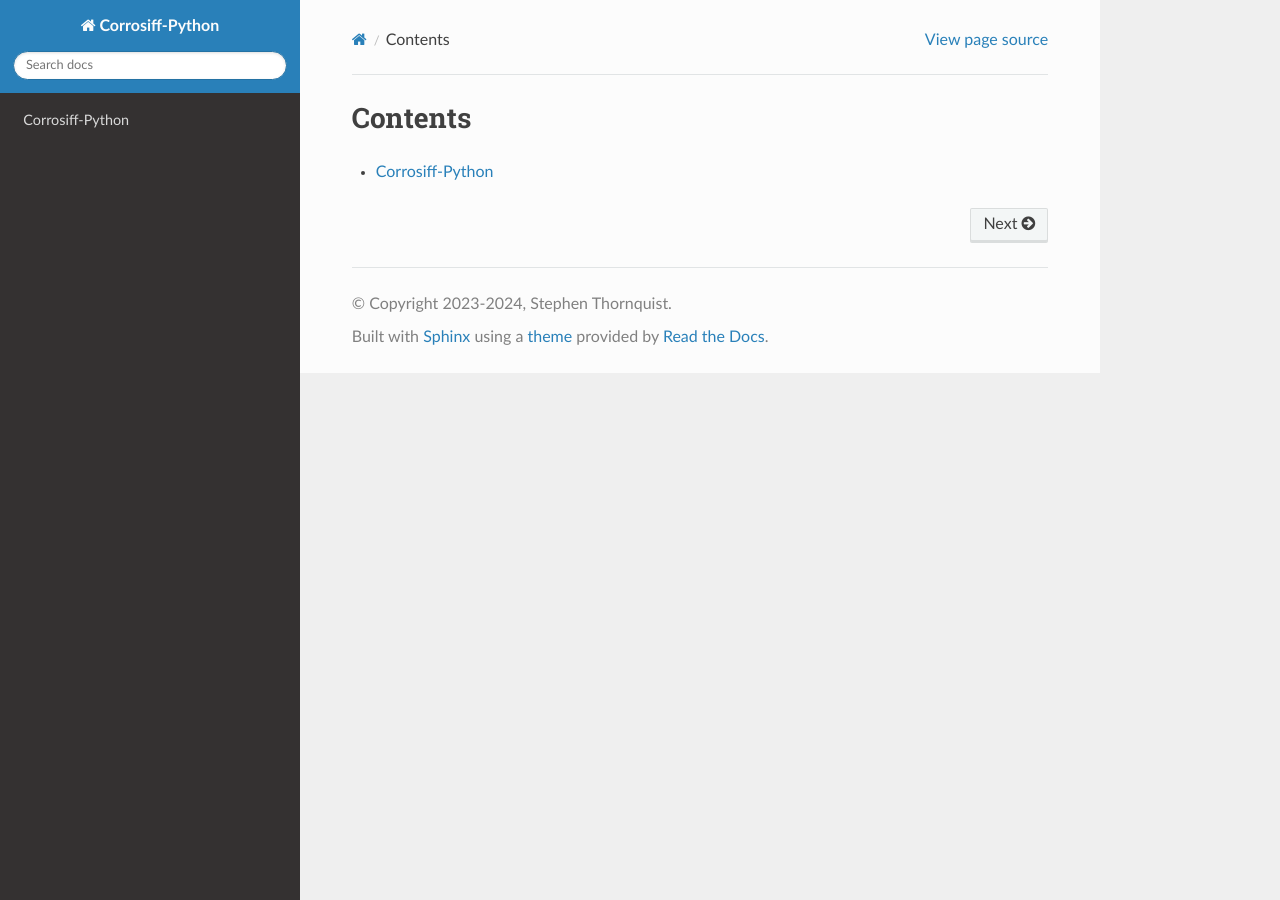
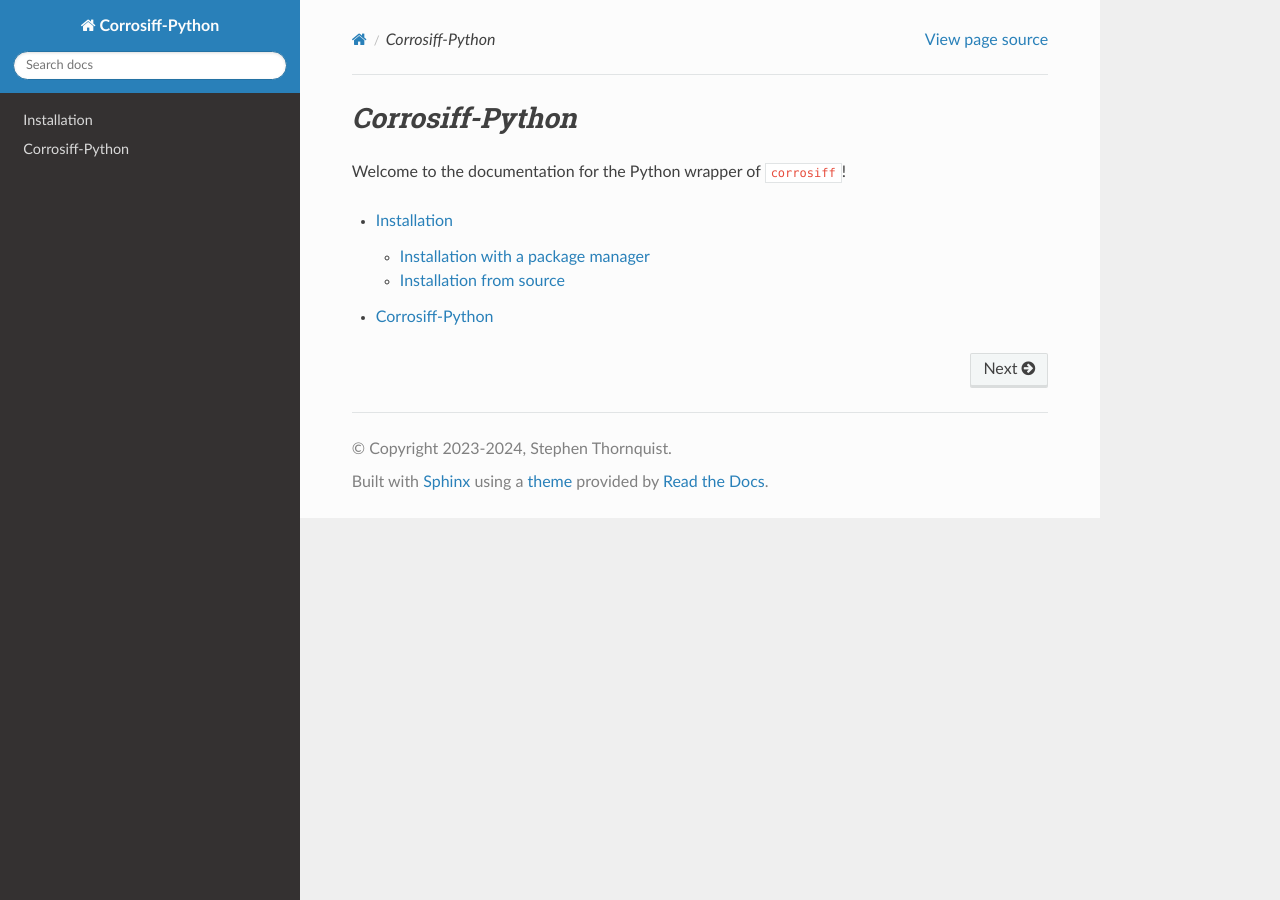
Before and after one commit to MaimonLab/corrosiff-python, a Sphinx documentation site: the page built from docs/source/index.rst, in a window 1280 px wide. Built offline with Sphinx 7.4.7 and the Read the Docs theme 2.0.0, drawn with Linux system fonts in a browser that asks for light colours; some of the changed lines change nothing that is shown.

Commit message:
Add installation doc?

````diff
--- a/docs/source/index.rst
+++ b/docs/source/index.rst
@@ -1,7 +1,9 @@
-Contents
---------
+`Corrosiff-Python`
+-------------------
+
+Welcome to the documentation for the
+Python wrapper of ``corrosiff``!
 
 .. toctree::
+    installation
     api
-
-..    usage
--- /dev/null
+++ b/docs/source/installation.rst
@@ -0,0 +1,56 @@
+Installation
+=============
+
+Installation with a package manager
+----------------------------------
+
+This will hopefully be available in a local
+``conda`` channel soon, but for now you can use
+the latest stable version from ``PyPI``.
+
+```
+pip install corrosiffpy
+```
+
+Installation from source
+--------------------------
+
+Everyone has a bunch of different ``Python``
+installations and different solutions for
+managing them. Because this package relies on
+``Rust``, if you're installing from source
+you need a ``Rust`` compiler. The main way to manage
+``Rust`` and its dependencies is `cargo <https://doc.rust-lang.org/cargo/getting-started/installation.html>`_.
+Once you have ``cargo`` you can install with ``pip`` or
+``maturin``.
+
+## Install to a local environment
+
+### pip
+
+You can use your interpreter's ``pip`` with
+the ``pyproject.toml`` location in ``corrosiff-python``.
+
+```sh
+(venv) cd path/to/corrosiff-python
+(venv) pip install .
+```
+
+### Maturin
+
+This can be installed using ``maturin``, the
+current preferred ``PyO3`` installation tool. It's
+a ``Python`` package that can be installed from ``PyPI``
+with ``pip``.
+
+``pip install maturin``
+
+To use maturin, you can navigate to the ``corrosiff-python``
+directly and then execute
+
+```
+maturin develop --release
+```
+
+in the command line, which will use the system ``Python``
+distribution to install this library.
````
Also changed, not shown: 1 other file.
